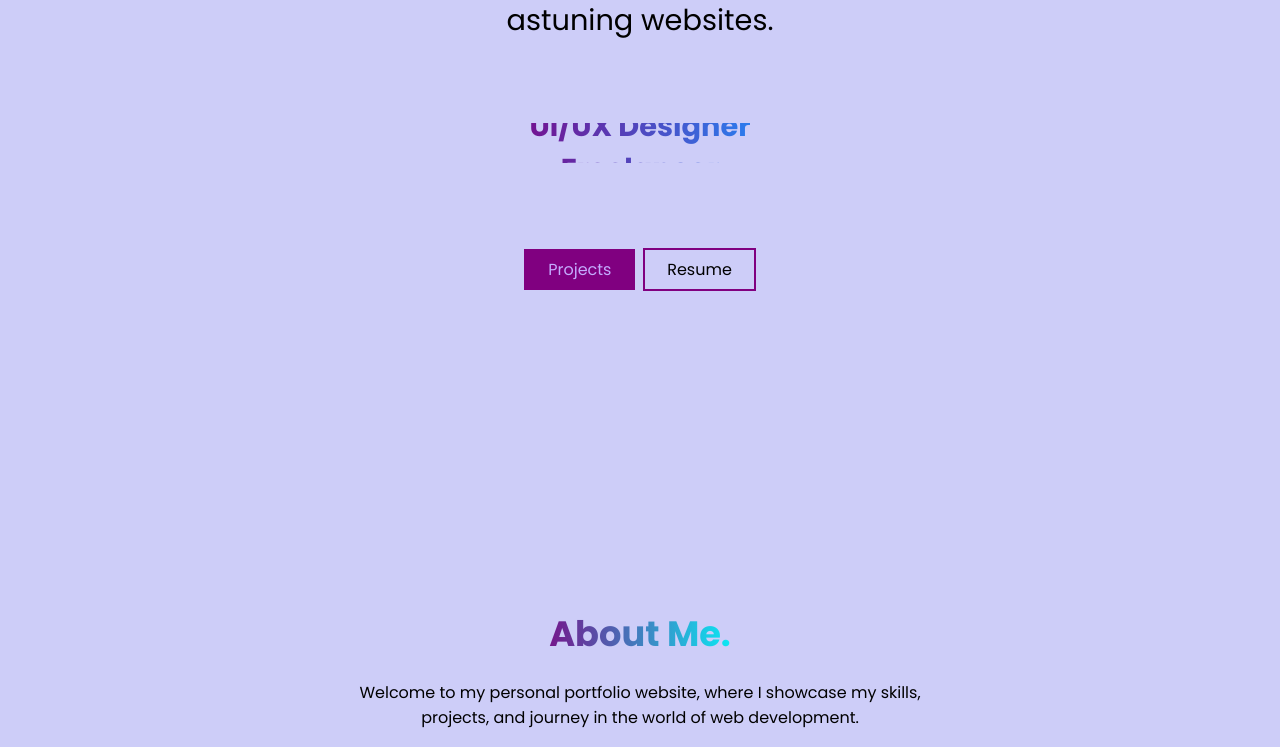
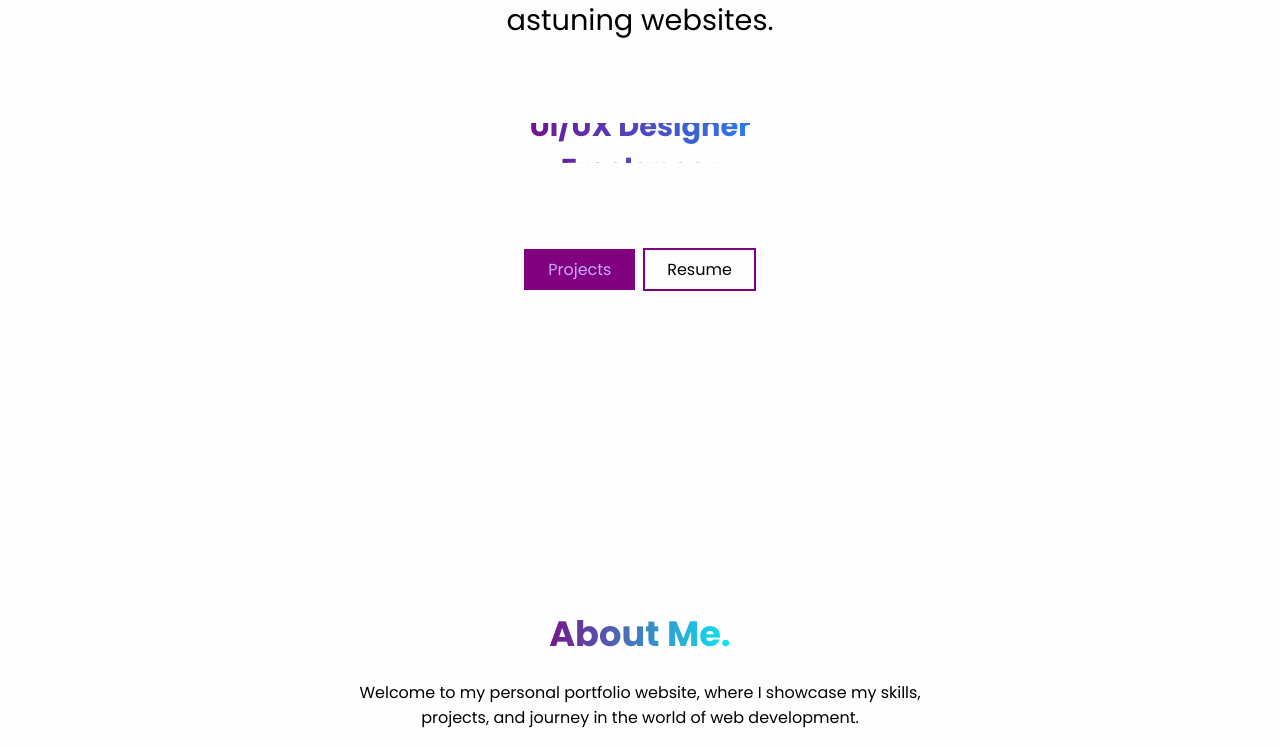
Before and after one commit to Ayubish/Ayub-Portfolio, a plain HTML site: page index.html in a window 1280 px wide. Shown: the part 341-1088 px from the top of the page. Drawn offline with Linux system fonts and the light colour scheme.

Commit message:
change on the body bg color

```diff
--- a/styles.css
+++ b/styles.css
@@ -14,7 +14,7 @@
     transform: translateX(0);
 }
 body {
-    background: #cdcdf8;
+    background: #fefefe;
 
 }
 .darkBody {
```
